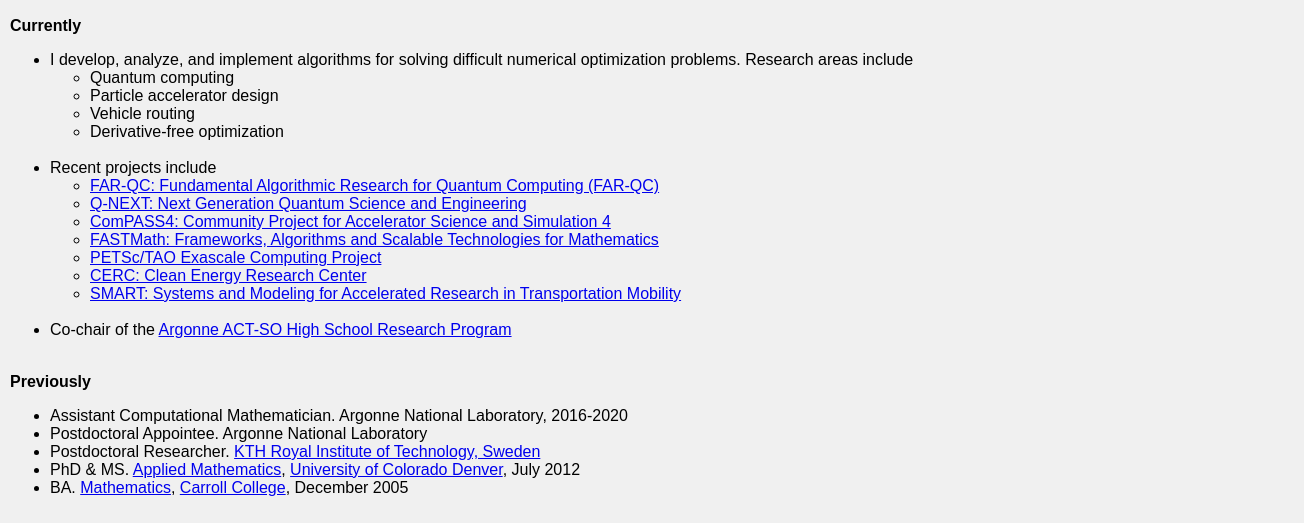
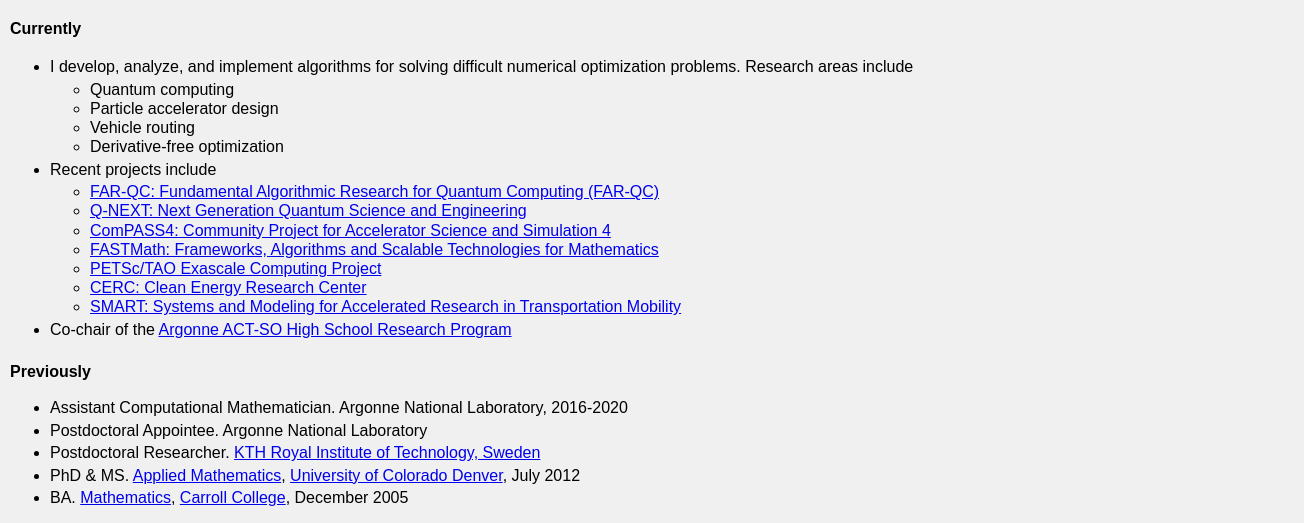
Before and after one commit to jmlarson1/jmlarson1.github.io, a plain HTML site: page index.html in a window 1280 px wide. Shown: the part 277-800 px from the top of the page, 1304 px wide, since content can reach past the window. Drawn offline with Linux system fonts and the light colour scheme.

Commit message:
Moving collabs

```diff
--- a/index.html
+++ b/index.html
@@ -43,18 +43,17 @@
 </table>
 </body>
 
-<tr><td colspan="2"><br><b>Currently</b></td></tr>
-<ul>
+<h4>Currently</h4>
+<ul style="line-height:1.6;" >
   <li> I develop, analyze, and implement algorithms for solving difficult numerical optimization problems. Research areas include
-    <ul>
+    <ul style="line-height:1.2;" >
       <li>Quantum computing</li>
       <li>Particle accelerator design</li>
       <li>Vehicle routing</li>
       <li>Derivative-free optimization</li>
     </ul>
-<br>
   <li>Recent projects include</li>
-    <ul>
+    <ul style="line-height:1.2;" >
       <li> <a href="https://far-qc.sandia.gov">FAR-QC: Fundamental Algorithmic Research for Quantum Computing (FAR-QC)</a> </li>
       <li> <a href="https://www.q-next.org">Q-NEXT: Next Generation Quantum Science and Engineering</a> </li>
       <li> <a href="https://www.scidac.gov/projects/2018/high-energy-physics/compass4.html">ComPASS4: Community Project for Accelerator Science and Simulation 4</a> </li>
@@ -63,20 +62,20 @@
       <li> <a href="https://cerc-truck.anl.gov">CERC: Clean Energy Research Center</a> </li>
       <li> <a href="https://www.energy.gov/eere/vehicles/energy-efficient-mobility-systems">SMART: Systems and Modeling for Accelerated Research in Transportation Mobility </a> </li>
     </ul>
-<br>
   <li> Co-chair of the <a href="https://www.anl.gov/hr/argonne-actso-high-school-research-program"> Argonne ACT-SO High School Research Program</a> </li>
 </ul>
-<tr><td colspan="2"><br><b>Previously</b></td></tr>
-<ul>
+
+<h4>Previously</h4>
+<ul style="line-height:1.4;" >
   <li> Assistant Computational Mathematician. Argonne National Laboratory, 2016-2020</li>
   <li> Postdoctoral Appointee. Argonne National Laboratory</li>
   <li> Postdoctoral Researcher. <a href="https://www.kth.se/en">KTH Royal Institute of Technology, Sweden</a></li>
-  <li> PhD &amp; MS. <a href="https://clas.ucdenver.edu/mathematical-and-statistical-sciences">Applied Mathematics</a>, <a href="https://ucdenver.edu">University of Colorado Denver</a>, July 2012
-  <li> BA. <a href="https://www.carroll.edu/programs-study/mathematics">Mathematics</a>, <a href="https://www.carroll.edu">Carroll College</a>, December 2005
+  <li> PhD &amp; MS. <a href="https://clas.ucdenver.edu/mathematical-and-statistical-sciences">Applied Mathematics</a>, <a href="https://ucdenver.edu">University of Colorado Denver</a>, July 2012</li>
+  <li> BA. <a href="https://www.carroll.edu/programs-study/mathematics">Mathematics</a>, <a href="https://www.carroll.edu">Carroll College</a>, December 2005 </li>
 </ul>
 
-<tr><td colspan="2"><br><b>More</b></td></tr>
-<ul>
+<h4>More</h4>
+<ul style="line-height:1.4;" >
   <li> Publications:
     <a href="https://scholar.google.com/citations?user=SysXbroAAAAJ">Google Scholar</a> &nbsp;
 
@@ -85,7 +84,7 @@
     <a href="https://arxiv.org/a/larson_j_1.html">arXiv</a> &nbsp;
 
     <a href="https://www.semanticscholar.org/author/Jeffrey-Larson/144035126">Semantic Scholar</a>
-
+  </li>
   <li> Join MCS and LANS:
 
     <a href="https://www.anl.gov/mcs/career-opportunities-0">General opportunities</a> &nbsp;
@@ -93,22 +92,19 @@
     <a href="https://www.anl.gov/mcs/article/students-join-mcs-staff-for-a-summer-of-research">Student opportunities</a>, especially <a href="https://www.anl.gov/mcs/givens-associates">Givens Associates</a> or
 <a href="https://www.anl.gov/mcs/wj-cody-associates">W.J. Cody Associates</a>
     (US-based) &amp; <a href="https://www.anl.gov/education/graduate-research-aide-appointments">GRAs</a> (non-US-based)
+  </li>
 
-  <li> Recent students/postdocs:
 
   <li> <a href="https://jmlarson1.github.io/collabs/">Recent student/postdoc/predoc collaborations</a> </li>
+  </li>
 </body>
 
 
-<br/>
-<br/>
-<br/>
-<br/>
 
 
 <body>
 <a name="bibbase"></a>
-<iframe style="position: absolute; width:98%; height: 8000px; border: none" src="https://bibbase.org/show?bib=https://raw.githubusercontent.com/jmlarson1/jmlarson1.github.io/main/jmlarson.bib&nocache=1&css=https://jmlarson1.github.io/mcs.css&theme=side">
+<iframe style="position: absolute; width:90%; height: 8000px; border: none" src="https://bibbase.org/show?bib=https://raw.githubusercontent.com/jmlarson1/jmlarson1.github.io/main/jmlarson.bib&nocache=1">
 	</iframe>
 </body>
 
--- a/mcs.css
+++ b/mcs.css
@@ -26,3 +26,7 @@ h1 {
   align-items: center;
   justify-content: left
 }
+
+h4 {
+  margin-bottom: 0px;
+}
```
